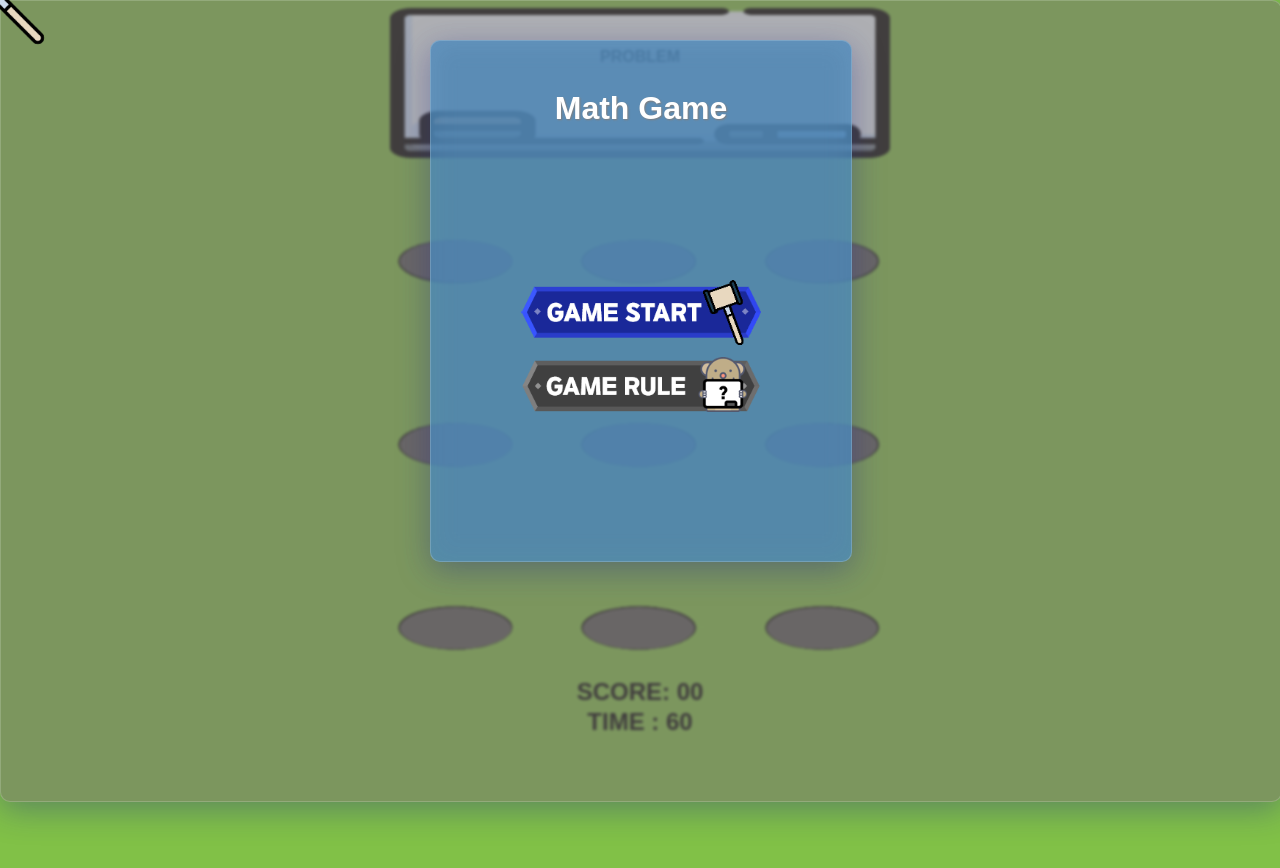
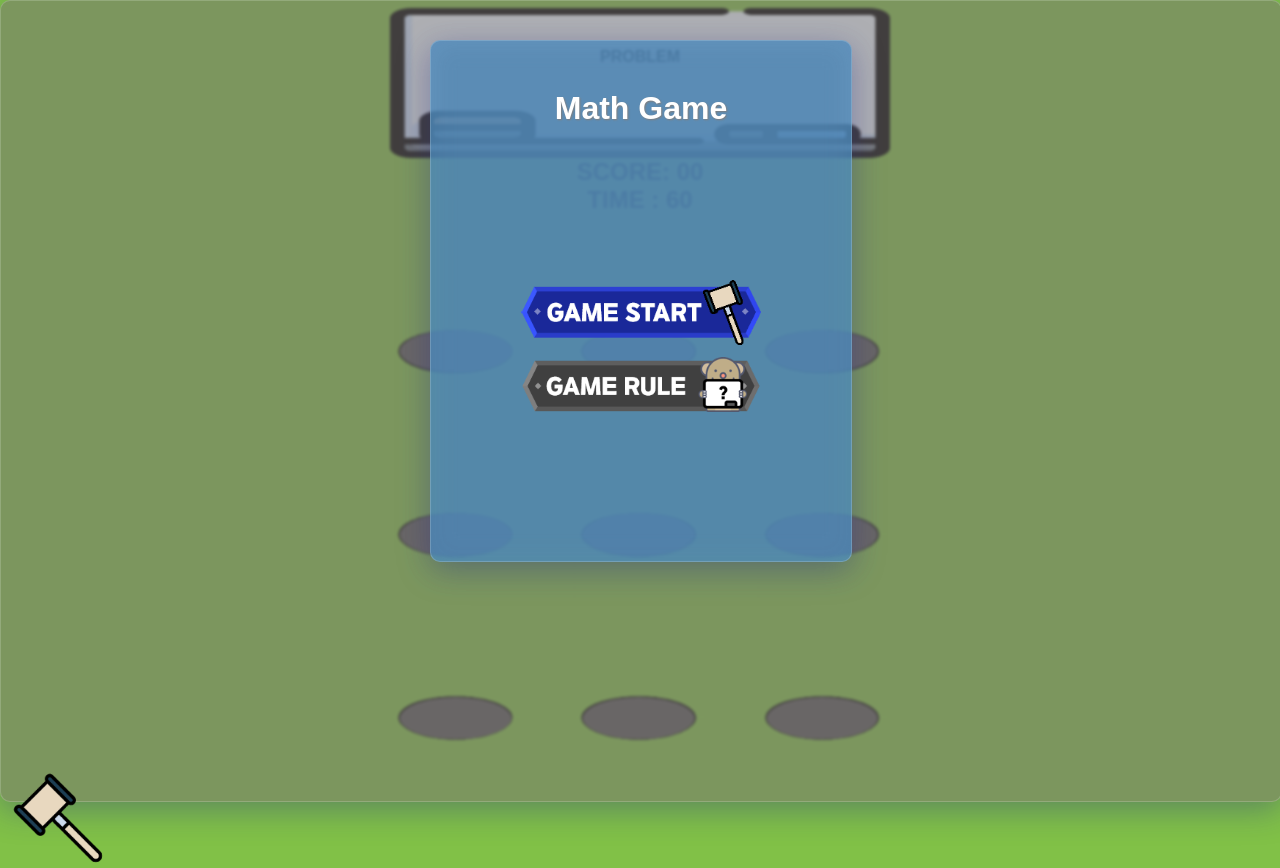
Before and after one commit to python-programmer1512/WHACK-THE-MOLE.github.io, a plain HTML site: page index.html in a window 1280 px wide. Before the commit the page ends 802 px from the top, so only its background shows below. Drawn offline with nearby package versions, Linux system fonts and the light colour scheme.

Commit message:
timer & score up

```diff
--- a/index.html
+++ b/index.html
@@ -26,10 +26,17 @@
         <meta name="viewport" content="width=device-width" />
     </head>
     <body>
+        <!--position: absolute 빼고 relative 로 모두 변경, 그 뒤 위치 조정 디스코드에 올려주신 거 토대로 투명 배경 설정, 배경 스타일 제작 -->
         <div class="container">
             <div class="pb_board">
                 <div id="problem"><b>PROBLEM</b></div>
             </div>
+            <div class="score"><b>SCORE: <span>00</span></b></div>
+            <div class="timer"><b>TIME : <span>60</span></b></div>
+            <br>
+            <br>
+            <br>
+
             <div class="board">
                 <div class="MOLE">
                     <div class="hole">
@@ -114,8 +121,7 @@
                 </div>
             </div>
 
-            <div class="score"><b>SCORE: <span>00</span></b></div>
-            <div class="timer"><b>TIME : <span>60</span></b></div>
+
 
         </div>
         <div id="modal" class="modal-overlay">
--- a/style.css
+++ b/style.css
@@ -24,12 +24,12 @@ body{
 }
 
 .pb_board{
-    position: absolute;
+    position: relative;
     height: 150px;
     width: 90vw;
     background-image: url("./image/board.png");
     background-size: 100% 100%;
-    transform: translateY(50%);
+    /*transform: translateY(50%);*/
 }
 /*
 max : width 가 value보다 작을때 실행
@@ -39,7 +39,7 @@ left : 실제 이동 값
 */
 @media (min-width : 500px){
     .pb_board{
-        position: absolute;
+        position: relative;
         height: 150px;
         width: 500px;
         background-image: url("./image/board.png");
@@ -57,7 +57,7 @@ left : 실제 이동 값
 }
 
 .board{
-    position: absolute;
+    position: relative;
     display: grid;
     margin: 0 auto;
     grid-template-columns: repeat(3, 1fr);
@@ -67,12 +67,12 @@ left : 실제 이동 값
     width: 85vw;
     height: 85vw;
 
-    transform: translateY(50%) translateY(170px);
+    /*transform: translateY(50%) translateY(170px);*/
 }
 
 @media (min-width : 500px){
     .board{
-        position: absolute;
+        position: relative;
         display: grid;
         margin: 0 auto;
         grid-template-columns: repeat(3, 1fr);
@@ -83,7 +83,7 @@ left : 실제 이동 값
         height: 500px;
 
 
-        transform: translateY(50%) translateY(170px);
+        /*transform: translateY(50%) translateY(170px);*/
     }
 
 }
@@ -344,8 +344,8 @@ left : 실제 이동 값
 .score{
     pointer-events: none;
     text-align: left;
-    position: absolute;
-    transform: translateY(50%) translateY(170px) translateY(85vw);
+    position: relative;
+    /*transform: translateY(50%) translateY(170px) translateY(85vw);*/
     font-size: 1.5em;
     color: black;
 }
@@ -354,8 +354,8 @@ left : 실제 이동 값
     .score{
         pointer-events: none;
         text-align: left;
-        position: absolute;
-        transform: translateY(50%) translateY(170px) translateY(500px);
+        position: relative;
+        /*transform: translateY(50%) translateY(170px) translateY(500px);*/
         font-size: 1.5em;
         color: black;
     }
@@ -364,18 +364,18 @@ left : 실제 이동 값
 
 .timer{
     pointer-events: none;
-    position: absolute;
-    transform: translateY(50%) translateY(170px) translateY(85vw) translateY(30px);
+    position: relative;
+    /*transform: translateY(50%) translateY(170px) translateY(85vw) translateY(30px);*/
     font-size: 1.5em;
-    color:black
+    color:rgb(228, 152, 152)
 
 }
 
 @media(min-width : 500px){
     .timer{
         pointer-events: none;
-        position: absolute;
-        transform: translateY(50%) translateY(170px) translateY(500px) translateY(30px);
+        position: relative;
+        /*transform: translateY(50%) translateY(170px) translateY(500px) translateY(30px);*/
         font-size: 1.5em;
         color:black
     }
```
